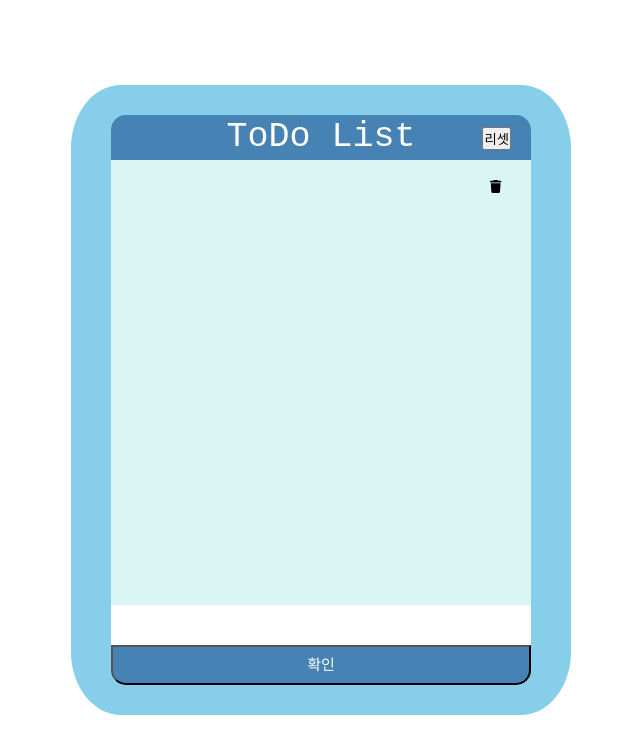
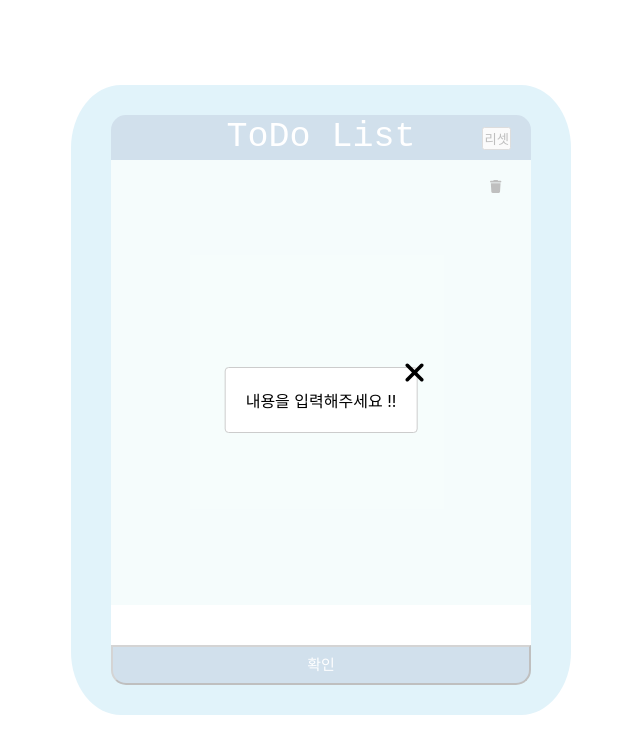
Before and after one commit to potato-club/potato3-frontend-study2, a React (Create React App) app: page / in a window 1280 px wide. Both pictures are taken after a click on the button "확인". Shown: the top 754 px of the page, without its empty margins (319-959 px from the left). Built offline with nearby package versions, Linux system fonts and the light colour scheme.

Commit message:
Modal 기능 구현

```diff
--- a/package.json
+++ b/package.json
@@ -15,6 +15,7 @@
     "@testing-library/user-event": "^13.5.0",
     "react": "^17.0.2",
     "react-dom": "^17.0.2",
+    "react-modal": "^3.14.4",
     "react-scripts": "5.0.0",
     "web-vitals": "^2.1.4"
   },
--- a/src/page/List.jsx
+++ b/src/page/List.jsx
@@ -5,11 +5,16 @@ import styled from "@emotion/styled";
 const List = ({ list, deleteList }) => {
   return (
     <ListWrap>
-      <ul>
+      <ListUl>
         {list.map((element, index) => (
-          <ListItem itemIndex={index} value={element} deleteList={deleteList} />
+          <ListItem
+            key={index}
+            itemIndex={index}
+            value={element}
+            deleteList={deleteList}
+          />
         ))}
-      </ul>
+      </ListUl>
     </ListWrap>
   );
 };
@@ -22,3 +27,9 @@ const ListWrap = styled.div`
   background-color: rgb(217, 245, 244);
   overflow-y: scroll;
 `;
+
+const ListUl = styled.ul`
+  list-style: none;
+  padding: 10px 10px;
+  position: relative;
+`;
--- a/src/page/ListItem.jsx
+++ b/src/page/ListItem.jsx
@@ -1,18 +1,23 @@
 import React from "react";
 import { FontAwesomeIcon } from "@fortawesome/react-fontawesome";
 import { faTrash } from "@fortawesome/free-solid-svg-icons";
+import styled from "@emotion/styled";
 
 const ListItem = ({ itemIndex, value, deleteList }) => {
   return (
-    <li>
+    <ListLi>
       {value}
       <FontAwesomeIcon
         icon={faTrash}
         className="trash"
         onClick={() => deleteList(itemIndex)}
       />
-    </li>
+    </ListLi>
   );
 };
 
 export default ListItem;
+
+const ListLi = styled.li`
+  padding: 10px 10px;
+`;
--- a/src/page/TodoList.css
+++ b/src/page/TodoList.css
@@ -4,17 +4,18 @@
   box-sizing: border-box;
 }
 
-ul {
-  list-style: none;
-  padding: 10px 10px;
-  position: relative;
-}
-
-li {
-  padding: 10px 10px;
-}
-
 .trash {
   position: absolute;
   right: 30px;
 }
+
+.deleteModal {
+  position: absolute;
+  right: -9px;
+  bottom: 45px;
+  font-size: 29px;
+}
+
+.deleteModal:hover {
+  color:lightslategray;
+}
--- a/src/page/TodoList.jsx
+++ b/src/page/TodoList.jsx
@@ -1,18 +1,35 @@
-import React from "react";
+import React, { useRef } from "react";
 import styled from "@emotion/styled";
 import "./TodoList.css";
 import { useState } from "react";
 import List from "./List";
+import Modal from "react-modal";
+import { FontAwesomeIcon } from "@fortawesome/react-fontawesome";
+import { faTrash, faXmark } from "@fortawesome/free-solid-svg-icons";
 
 const TodoList = () => {
   const [list, setList] = useState([]);
   const [text, setText] = useState("");
+  const inputRef = useRef(null);
+  const [modalIsopen, setModalIsopen] = useState(false);
+  const customStyles = {
+    content: {
+      top: "50%",
+      left: "50%",
+      right: "auto",
+      bottom: "auto",
+      transform: "translate(-50%, -50%)",
+      overflow: "visible",
+    },
+  };
 
   const addList = () => {
     let helper = [...list];
     helper.push(text);
     setList(helper);
     setText("");
+    inputRef.current.focus();
+    text === "" && setModalIsopen(true);
   };
 
   const allDeleteList = () => {
@@ -42,9 +59,23 @@ const TodoList = () => {
               e.key === "Enter" && addList();
             }}
             value={text}
+            ref={inputRef}
           />
         </Content>
         <Footer onClick={addList}>확인</Footer>
+        <Modal
+          isOpen={modalIsopen}
+          style={customStyles}
+          onRequestClose={() => setModalIsopen(false)}
+          shouldCloseOnOverlayClick={false}
+        >
+          내용을 입력해주세요 !!
+          <FontAwesomeIcon
+            icon={faXmark}
+            onClick={() => setModalIsopen(false)}
+            className="deleteModal"
+          />
+        </Modal>
       </Wrapper>
     </Container>
   );
```
Also changed, not shown: 1 other file (tests, documents, lock files or other folders).
